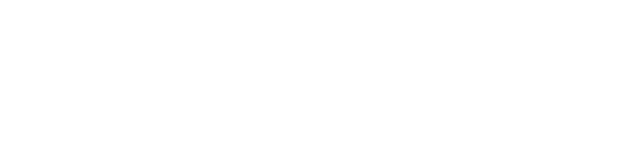
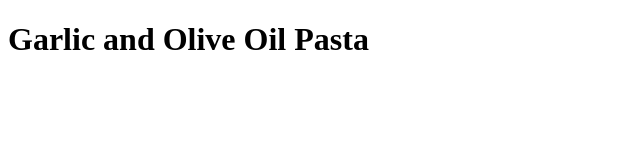
Before and after one commit to So1lerz/odin-recipes, a plain HTML site: page recipes/garlic-and-olive-oil-pasta.html in a window 1280 px wide. Shown: the whole page, without its empty margins (0-640 px from the left). Drawn offline with Linux system fonts and the light colour scheme.

Commit message:
Alter Garlic and Olive Oil Pasta title tag to h1
Title tag was erroneously used and has been corrected.

```diff
--- a/recipes/garlic-and-olive-oil-pasta.html
+++ b/recipes/garlic-and-olive-oil-pasta.html
@@ -6,6 +6,6 @@
     <title>Garlic and Olive Oil Pasta</title>
 </head>
 <body>
-    <title>Garlic and Olive Oil Pasta</title>
+    <h1>Garlic and Olive Oil Pasta</h1>
 </body>
 </html>
```
